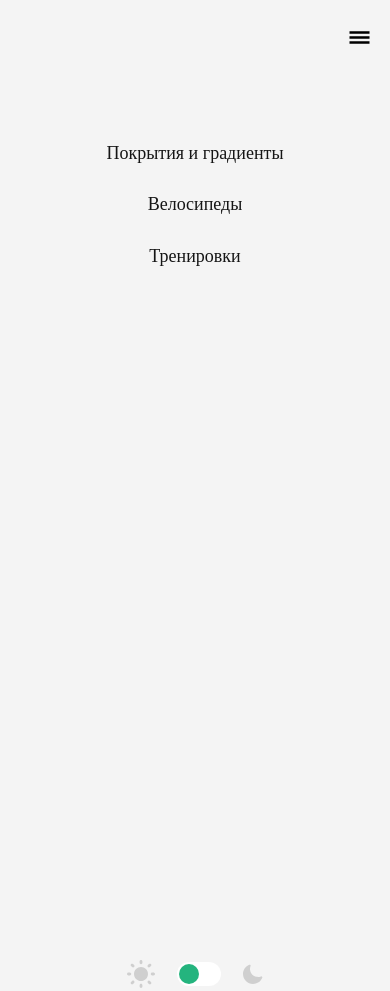
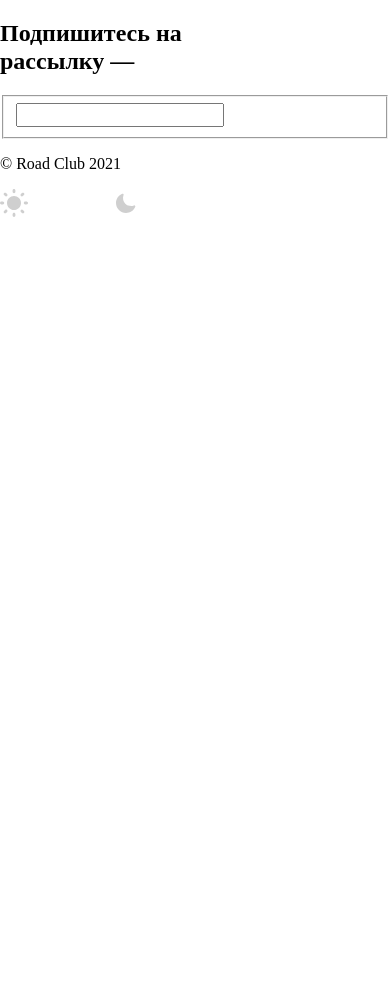
Before and after one commit to Aleksandr-Levitskyi/bikes-lp, a plain HTML site: page index.html in a window 390 px wide. After the commit the page ends 844 px from the top, so only its background shows below. Drawn offline with Linux system fonts and the light colour scheme.

Commit message:
feat: add base footer markup

```diff
--- a/blocks/hamburger/hamburger.css
+++ /dev/null
@@ -1,48 +0,0 @@
-.hamburger {
-    display: none;
-    position: absolute;
-
-    width: 25px;
-    height: 25px;
-
-    right: 18px;
-    top: 25px;
-}
-
-.hamburger:hover :is(.hamburger__line--top, .hamburger__line--bottom) {
-    y: 45;
-}
-
-.hamburger__line {
-    transition:
-        y 200ms ease-in 200ms,
-        rotate 200ms ease-in,
-        opacity 0ms 200ms;
-    transform-origin: center;
-}
-
-.hamburger:hover .hamburger__line {
-    transition:
-        y 200ms ease-in,
-        rotate 200ms ease-in 200ms,
-        opacity 0ms 200ms;
-}
-
-
-.hamburger:hover .hamburger__line--top {
-    rotate: 45deg;
-}
-
-.hamburger:hover .hamburger__line--middle {
-    opacity: 0;
-}
-
-.hamburger:hover .hamburger__line--bottom {
-    rotate: -45deg;
-}
-
-@media (max-width: 640px) {
-    .hamburger {
-        display: block;
-    }
-}
--- a/blocks/header/__desktop/header__desktop.css
+++ /dev/null
@@ -1,5 +0,0 @@
-@media (max-width: 640px) {
-    .header__desktop {
-        display: none;
-    }
-}
--- a/blocks/header/__mobile/header__mobile.css
+++ /dev/null
@@ -1,23 +0,0 @@
-.header__mobile {
-    display: none;
-
-}
-
-@media (max-width: 640px) {
-.header__mobile {
-        position: absolute;
-        display: flex;
-        flex-direction: column;
-        align-items: center;
-        justify-content: space-between;
-
-        width: 100%;
-        height: 100vh;
-
-        padding: 70px 0 38px;
-
-        top: 74px;
-
-        background-color: #F4F4F4;
-    }
-}
--- a/blocks/header/header.css
+++ /dev/null
@@ -1,16 +0,0 @@
-.header {
-    position: sticky;
-    top: 0;
-
-    min-height: 4.625rem;
-
-    padding-right: 7.5rem;
-
-    background-color: #F4F4F4;
-}
-
-@media (max-width: 640px) {
-    .header {
-        padding: 0;
-    }
-}
--- a/blocks/nav/__item/nav__item.css
+++ /dev/null
@@ -1,3 +0,0 @@
-.nav__item {
-    list-style: none;
-}
--- a/blocks/nav/__link/nav__link.css
+++ /dev/null
@@ -1,25 +0,0 @@
-.nav__link {
-    text-decoration: none;
-
-    font-weight: 500;
-    font-size: .875rem;
-    line-height: 1.29;
-
-    color: #151515;
-
-    transition: .2;
-}
-
-.nav__link:hover {
-    opacity: .75;
-}
-
-@media (max-width: 640px) {
-    .nav__link {
-        text-decoration: none;
-
-        font-weight: 500;
-        font-size: 1.125rem;
-        line-height: 1;
-    }
-}
--- a/blocks/nav/__list/nav__list.css
+++ /dev/null
@@ -1,20 +0,0 @@
-.nav__list {
-    display: flex;
-    justify-content: end;
-    align-items: center;
-
-    min-height: 74px;
-
-    margin: 0;
-    padding: 0;
-
-    gap: 34px;
-}
-
-@media (max-width: 640px) {
-    .nav__list {
-        flex-direction: column;
-
-        gap: 2rem;
-    }
-}
--- a/index.html
+++ b/index.html
@@ -11,51 +11,26 @@
 </head>
 
 <body>
-    <header class="header">
-        <div class="header__desktop">
-            <nav class="nav">
-                <ul class="nav__list">
-                    <li class="nav__item">
-                        <a href="" class="nav__link">Покрытия и градиенты</a>
-                    </li>
-                    <li class="nav__item">
-                        <a href="" class="nav__link">Велосипеды</a>
-                    </li>
-                    <li class="nav__item">
-                        <a href="" class="nav__link">Тренировки</a>
-                    </li>
-                </ul>
-            </nav>
+    <footer class="footer">
+        <div class="footer__top">
+            <h2 class="footer__headline">Подпишитесь на<br>рассылку &#8213;</h2>
+            <fieldset class="form">
+                <input type="text" class="form__input">
+            </fieldset>
         </div>
-        <svg class="hamburger" viewBox="0 0 100 100">
-            <rect class="hamburger__line hamburger__line--top" width="80" height="10" x="10" y="25"></rect>
-            <rect class="hamburger__line hamburger__line--middle" width="80" height="10" x="10" y="45"></rect>
-            <rect class="hamburger__line hamburger__line--bottom" width="80" height="10" x="10" y="65"></rect>
-        </svg>
-        <div class="header__mobile">
-            <nav class="nav">
-                <ul class="nav__list">
-                    <li class="nav__item">
-                        <a href="" class="nav__link">Покрытия и градиенты</a>
-                    </li>
-                    <li class="nav__item">
-                        <a href="" class="nav__link">Велосипеды</a>
-                    </li>
-                    <li class="nav__item">
-                        <a href="" class="nav__link">Тренировки</a>
-                    </li>
-                </ul>
-            </nav>
-            <div class="theme-control">
+
+        <div class=" footer__bottom">
+            <p class="footer__copyright">&copy; Road Club 2021</p>
+            <div class="theme-control theme-control--footer">
                 <img src="images/sun-icon.svg" alt="Sun icon" class="theme-control__sun-icon">
                 <label class="switch">
-                    <input type="switch__checkbox">
-                    <span class="switch__slider"></span>
+                    <input type="checkbox">
+                    <span class="slider"></span>
                 </label>
                 <img src="images/moon-icon.svg" alt="Moon icon" class="theme-control__moon-icon">
             </div>
         </div>
-    </header>
+    </footer>
 </body>
 
 </html>
--- a/pages/index.css
+++ b/pages/index.css
@@ -3,22 +3,6 @@
 
 /* ----- page ----- */
 @import url(../blocks/page/page.css);
-
-/* ----- header ----- */
-@import url(../blocks/header/header.css);
-
-@import url(../blocks/header/__desktop/header__desktop.css);
-@import url(../blocks/header/__mobile/header__mobile.css);
-
-/* ----- nav ----- */
-@import url(../blocks/nav/nav.css);
-
-@import url(../blocks/nav/__item/nav__item.css);
-@import url(../blocks/nav/__link/nav__link.css);
-@import url(../blocks/nav/__list/nav__list.css);
-
-/* ----- hamburger ----- */
-@import url(../blocks/hamburger/hamburger.css);
 
 /* ----- theme-control ----- */
 @import url(../blocks/theme-control/theme-control.css);
```
Also changed, not shown: blocks/nav/nav.css (deleted).
